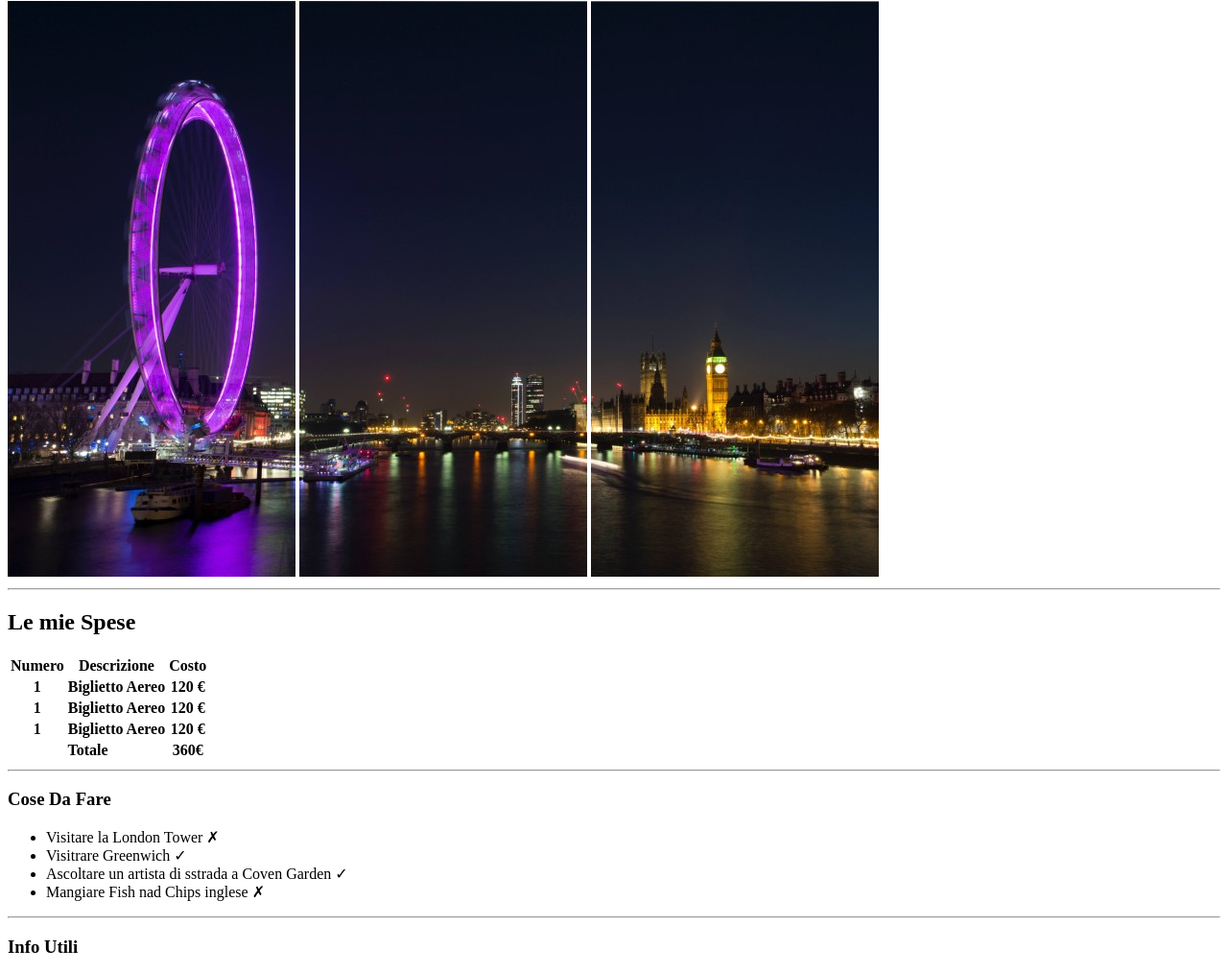
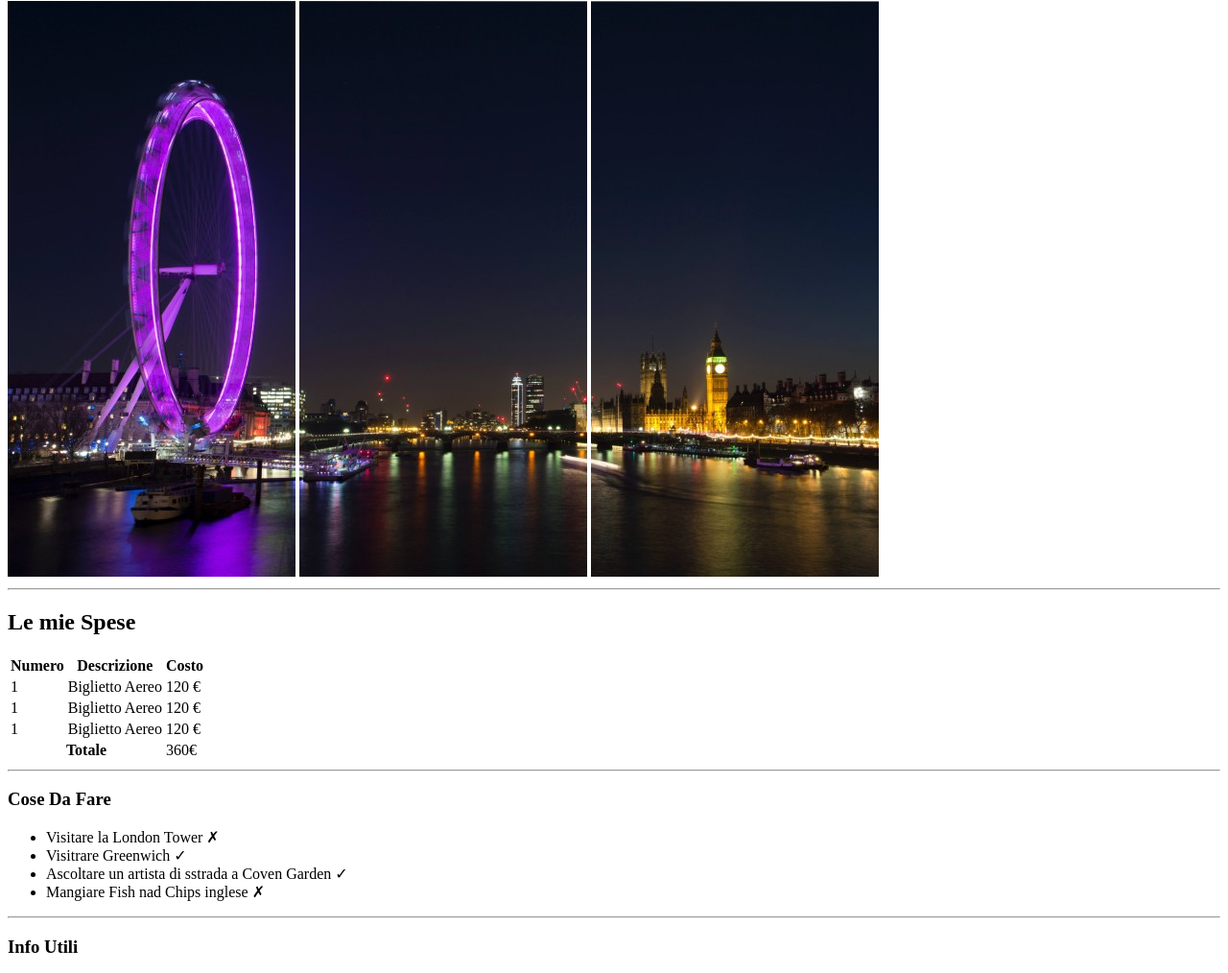
Before and after one commit to giuseppezaccato/html-london-trip, a plain HTML site: page index.html in a window 1280 px wide. Shown: the part 79-1093 px from the top of the page at 96% size. Drawn offline with Linux system fonts and the light colour scheme.

Commit message:
FIX: table row

```diff
--- a/index.html
+++ b/index.html
@@ -42,19 +42,19 @@
 
             <tbody>
                 <tr>
-                    <th>1</th>
-                    <th>Biglietto Aereo</th>
-                    <th>120 &euro;</th>
+                    <td>1</td>
+                    <td>Biglietto Aereo</td>
+                    <td>120 &euro;</td>
                 </tr>
                 <tr>
-                    <th>1</th>
-                    <th>Biglietto Aereo</th>
-                    <th>120 &euro;</th>
+                    <td>1</td>
+                    <td>Biglietto Aereo</td>
+                    <td>120 &euro;</td>
                 </tr>
                 <tr>
-                    <th>1</th>
-                    <th>Biglietto Aereo</th>
-                    <th>120 &euro;</th>
+                    <td>1</td>
+                    <td>Biglietto Aereo</td>
+                    <td>120 &euro;</td>
                 </tr>
             </tbody>
 
@@ -63,7 +63,7 @@
                     <th colspan="2">
                         Totale
                     </th>
-                    <th> 360&euro;</th>
+                    <td> 360&euro;</td>
                 </tr>
             </tfoot>
 
```
